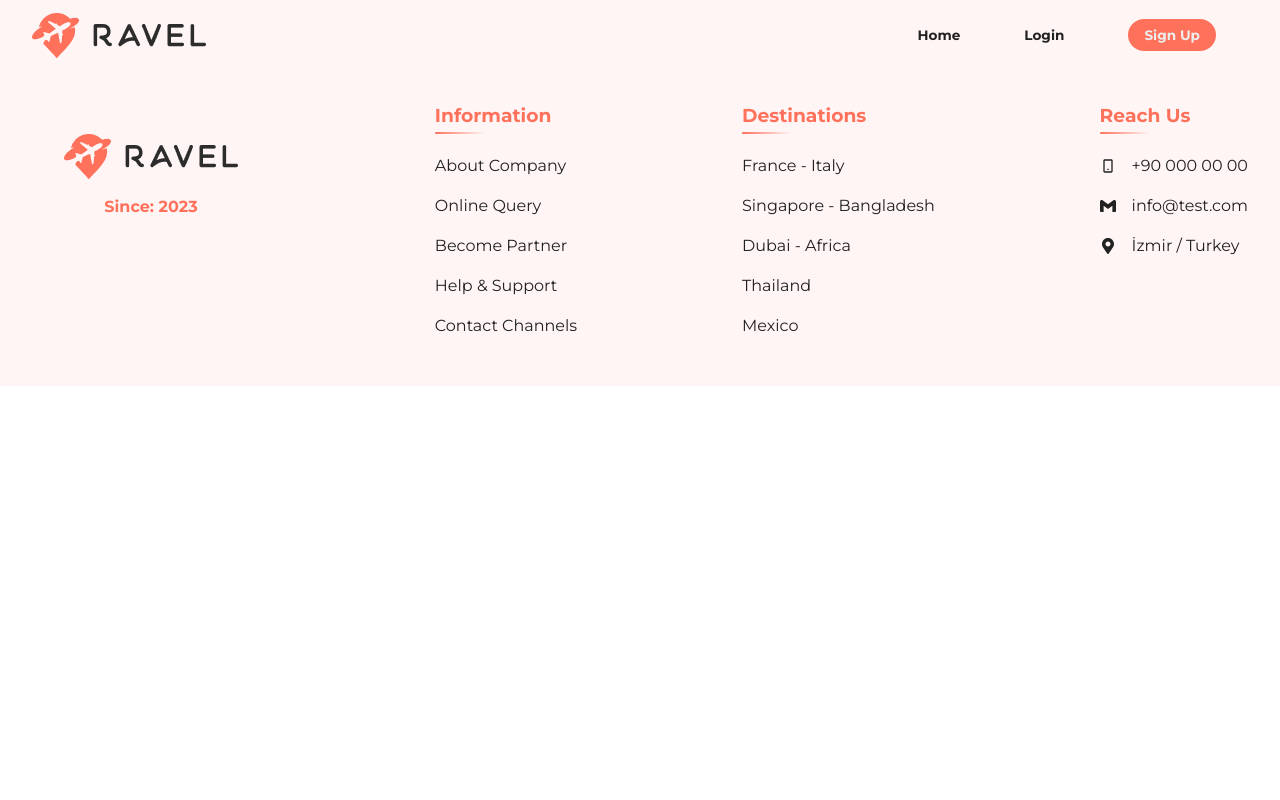
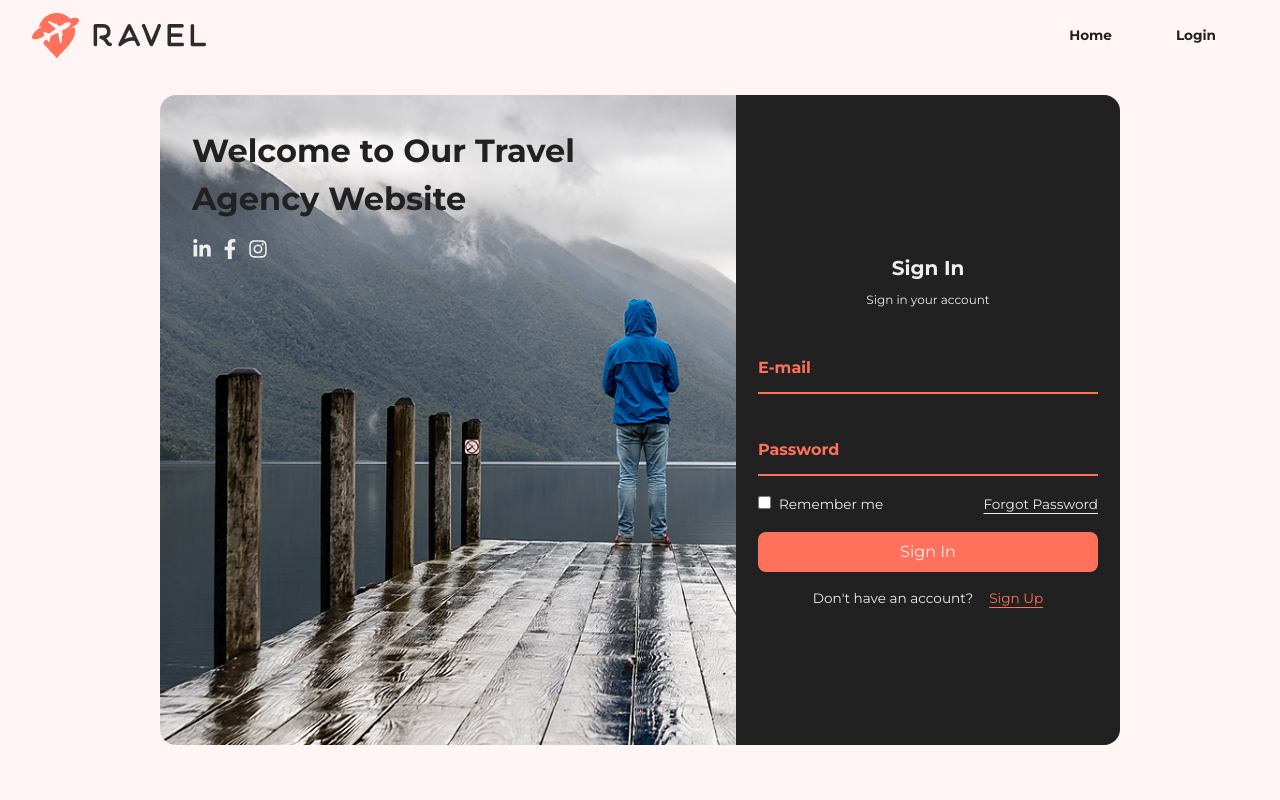
Before and after one commit to OzgeCetin43/travel-agency-website-code, a React (Create React App) app: page /travel-agency-website/login in a window 1280 px wide. Shown: the top 800 px of the page. Built offline with nearby package versions, Linux system fonts and the light colour scheme.

Commit message:
login page added.

```diff
--- a/src/components/Header/Header.jsx
+++ b/src/components/Header/Header.jsx
@@ -17,8 +17,7 @@ const Header = () => {
             <img src={logo} alt="logo" className='logo' />
             <nav className='navigation' ref={navRef}>
                 <NavLink to="/travel-agency-website/">Home</NavLink>
-                <NavLink to="/travel-agency-website/">Login</NavLink>
-                <NavLink to="/travel-agency-website/" className="sign-up-button">Sign Up</NavLink>
+                <NavLink to="/travel-agency-website/login">Login</NavLink>
                 <button className='nav-button nav-close-button' onClick={showNavbar}>
                     <BiCross />
                 </button>
--- /dev/null
+++ b/src/pages/Login/Login.css
@@ -0,0 +1,168 @@
+.login-container {
+  height: calc(100vh - 70px);
+  background: #fff5f5;
+  width: 100%;
+}
+
+.login-inner-container {
+  position: absolute;
+  top: 50%;
+  left: 50%;
+  transform: translate(-50%, -50%);
+  width: 75%;
+  height: 650px;
+  background: url('../../assets/images/news-letter-bg.jpg');
+  background-position: center;
+  background-size: cover;
+  border-radius: 1rem;
+  margin-top: 1.25rem;
+}
+
+.login-container-content {
+  position: absolute;
+  top: 0;
+  left: 0;
+  width: 60%;
+  height: 100%;
+  padding: 2rem;
+  color: #eee;
+}
+
+.login-area-container {
+  position: absolute;
+  top: 0;
+  right: 0;
+  width: 40%;
+  height: 100%;
+}
+
+.login-title {
+  font-size: 2rem;
+  color: #212121;
+}
+
+.login-container svg {
+  font-size: 1.25rem;
+  margin-right: 0.5rem;
+  margin-top: 1rem;
+  cursor: pointer;
+  transition: all 0.5 ease-in-out;
+}
+
+.login-container svg:hover {
+  transform: scale(1.2);
+}
+
+.form-box {
+  display: flex;
+  align-items: center;
+  justify-content: center;
+  width: 100%;
+  height: 100%;
+  background-color: #212121;
+  border-top-right-radius: 1rem;
+  border-bottom-right-radius: 1rem;
+  color: #eee;
+}
+
+.sign-in-title {
+  font-size: 1.25rem;
+  line-height: 2;
+  text-align: center;
+}
+
+.sign-in-description {
+  text-align: center;
+  font-size: 0.75rem;
+  line-height: 2;
+}
+
+.input-container {
+  position: relative;
+  width: 340px;
+  height: 50px;
+  border-bottom: 2px solid #ff715b;
+  margin: 2rem 0;
+}
+
+.input-container input {
+  width: 100%;
+  height: 100%;
+  background-color: transparent;
+  border: none;
+  outline: none;
+  color: #eee;
+}
+
+::placeholder {
+  color: #ff715b;
+  font-weight: bolder;
+}
+
+.remember-me-container {
+  margin: -1rem 0 1rem;
+  display: flex;
+  justify-content: space-between;
+}
+
+.login-check-box {
+  margin-right: 0.5rem;
+  width: auto;
+}
+
+.remember-text {
+  font-size: 0.85rem;
+}
+
+.forgot-password {
+  position: relative;
+  top: 2px;
+  font-size: 0.85rem;
+  text-decoration: underline;
+  text-underline-offset: 0.25rem;
+}
+
+.sign-in-button {
+  display: block;
+  text-align: center;
+  padding: 0.5rem;
+  margin: 0.5rem 0;
+  border-radius: 0.5rem;
+  width: 100%;
+  background-color: #ff715b;
+}
+
+.login-register {
+  display: flex;
+  align-items: center;
+  justify-content: center;
+  font-size: 0.85rem;
+  margin-top: 1rem;
+}
+
+.register-link {
+  color: #eee;
+  margin-left: 1rem;
+  color: #ff715b;
+  text-decoration: underline;
+  text-underline-offset: 0.25rem;
+}
+
+.login-image {
+  display: none;
+}
+
+@media (max-width: 920px) {
+  .login-inner-container {
+    width: 95%;
+  }
+
+  .login-area-container {
+    width: 100%;
+    overflow: hidden;
+  }
+
+  .form-box {
+    border-radius: 0;
+  }
+}
--- /dev/null
+++ b/src/pages/Login/Login.jsx
@@ -0,0 +1,49 @@
+import React from 'react'
+import { FaLinkedinIn, FaFacebookF, FaInstagram } from "react-icons/fa"
+import { NavLink } from 'react-router-dom'
+import "./Login.css"
+
+const Login = () => {
+    return (
+        <div className='login-container'>
+            <div className="login-inner-container">
+                <div className="login-container-content">
+                    <h2 className='login-title'>Welcome to Our Travel Agency Website</h2>
+                    <div>
+                        <FaLinkedinIn />
+                        <FaFacebookF />
+                        <FaInstagram />
+                    </div>
+                </div>
+                <div className="login-area-container">
+                    <div className="form-box login">
+                        <form action="#">
+                            <h2 className='sign-in-title'>Sign In</h2>
+                            <p className='sign-in-description'>Sign in your account</p>
+                            <div className="input-container">
+                                <input type="email" required placeholder='E-mail' />
+                            </div>
+                            <div className="input-container">
+                                <input type="password" placeholder='Password' />
+                            </div>
+                            <div className="remember-me-container">
+                                <div>
+                                    <input type="checkbox" className='login-check-box' />
+                                    <span className='remember-text'>Remember me</span>
+                                </div>
+                                <a href="/travel-agency-website/login" className='forgot-password'>Forgot Password</a>
+                            </div>
+                            <NavLink to="/travel-agency-website/" className="sign-in-button">Sign In</NavLink>
+                            <div className="login-register">
+                                <p>Don't have an account?</p>
+                                <a href='/travel-agency-website/login' className='register-link'> Sign Up</a>
+                            </div>
+                        </form>
+                    </div>
+                </div>
+            </div >
+        </div >
+    )
+}
+
+export default Login
--- a/src/routes/Routers.js
+++ b/src/routes/Routers.js
@@ -1,11 +1,13 @@
 import React from "react";
 import { Routes, Route } from "react-router-dom";
 import Home from "../pages/Home/Home";
+import Login from "../pages/Login/Login";
 
 const Routers = () => {
     return (
         <Routes>
             <Route path="/travel-agency-website/" element={<Home />} />
+            <Route path="/travel-agency-website/login" element={<Login />} />
         </Routes>
     );
 }
```
